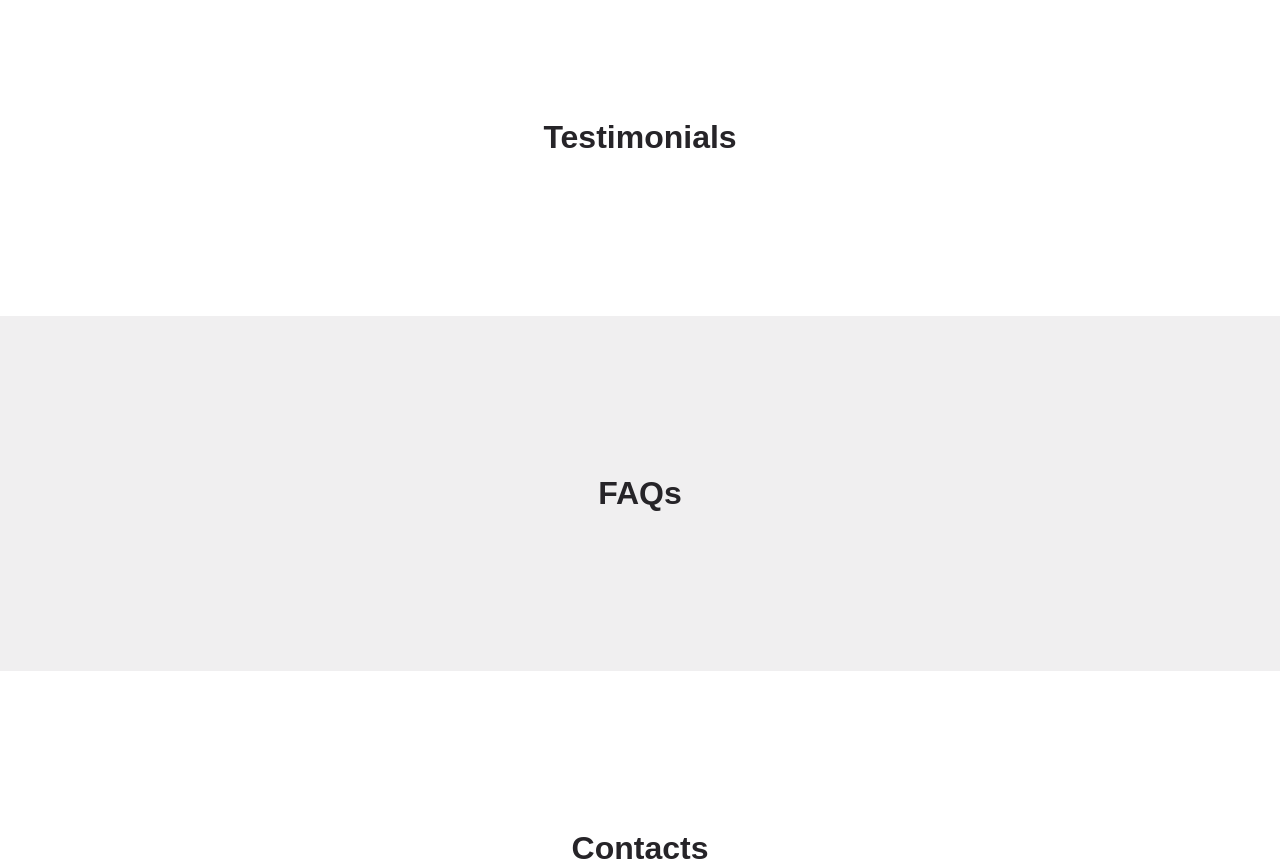
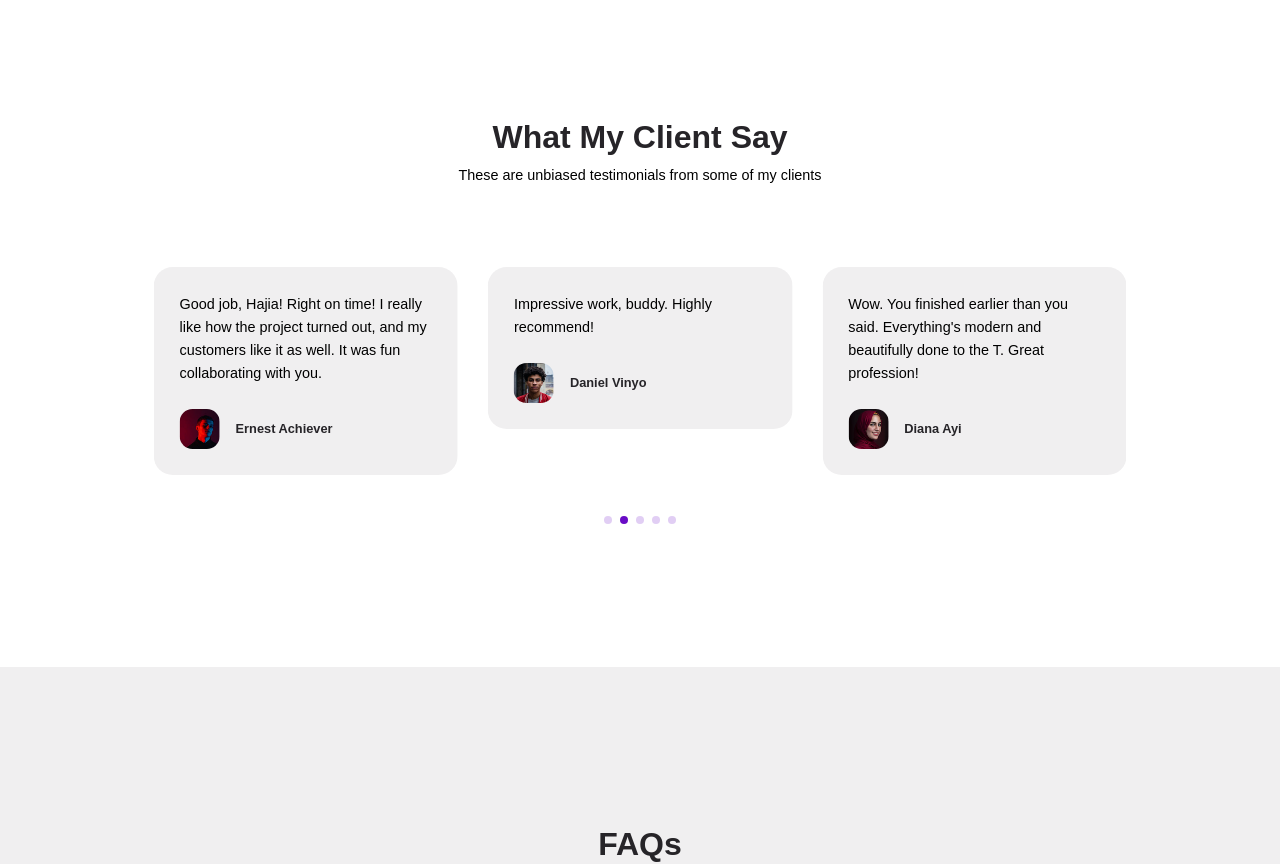
Before and after one commit to shashankdkte/portfolio-multi-theme, a React (Create React App) app: page / in a window 1280 px wide. Shown: the part 4480-5344 px from the top of the page. Built offline with nearby package versions, Linux system fonts and the light colour scheme.

Commit message:
Testimonials Section Added

```diff
--- a/package.json
+++ b/package.json
@@ -12,6 +12,7 @@
     "react-dom": "^18.2.0",
     "react-icons": "^4.12.0",
     "react-scripts": "5.0.1",
+    "swiper": "^11.0.5",
     "web-vitals": "^2.1.4"
   },
   "scripts": {
--- /dev/null
+++ b/src/components/testimonial/Testimonial.jsx
@@ -0,0 +1,22 @@
+import React from 'react'
+import Card from "../card/Card";
+
+const Testimonial = ({testimonial}) => {
+  return (
+    <Card className="light">
+      <p>{testimonial.quote}</p>
+      <div className="testimonial__client">
+        <div className="testimonial__client-avatar">
+          <img src={testimonial.avatar} alt="Avatar" />
+        </div>
+        <div className="testinmonial__client-details">
+          <h6>{testimonial.name}</h6>
+          <small>{Testimonial.profession}</small>
+        </div>
+      </div>
+    </Card>
+  )
+
+}
+
+export default Testimonial
--- a/src/sections/testimonials/Testimonials.jsx
+++ b/src/sections/testimonials/Testimonials.jsx
@@ -1,8 +1,45 @@
+import { Swiper, SwiperSlide } from "swiper/react";
+import { Autoplay, Pagination } from "swiper/modules";
+import "swiper/css";
+import "swiper/css/pagination";
+import "swiper/css/autoplay";
+// import required modules
+import testimonials from "./data";
+
 import './testimonials.css'
+import Testimonial from "../../components/testimonial/Testimonial";
+
 
 const Testimonials = () => {
   return (
-    <section id="testimonials"><h2>Testimonials</h2></section>
+    <section id="testimonials">
+      <h2>What My Client Say</h2>
+      <p>
+        These are unbiased testimonials from some of my clients
+      </p>
+      <div className="container">
+          <Swiper slidesPerView={1}
+        spaceBetween={30}
+        breakpoints={{
+          601: { slidesPerView: 2},
+          1025:{slidesPerView:3}
+          }}
+             pagination={{
+          clickable: true,
+        }}
+        modules={[Pagination, Autoplay]}
+        autoplay={true}
+        className="swiper"
+      >
+        {testimonials.map(testimonial => (
+          <SwiperSlide key={testimonial.id}>
+            <Testimonial testimonial={testimonial}/>
+          </SwiperSlide>
+        ))}
+      </Swiper>
+      </div>
+
+    </section>
   )
 }
 
--- /dev/null
+++ b/src/sections/testimonials/data.js
@@ -0,0 +1,64 @@
+import Avatar1 from '../../assets/avatar1.jpg'
+import Avatar2 from '../../assets/avatar2.jpg'
+import Avatar3 from '../../assets/avatar3.jpg'
+import Avatar4 from '../../assets/avatar4.jpg'
+import Avatar5 from '../../assets/avatar5.jpg'
+import Avatar6 from '../../assets/avatar6.jpg'
+import Avatar7 from '../../assets/avatar7.jpg'
+
+
+const data = [
+        {
+        id: 1,
+        quote: "It's truly amazing how you did exactly what I want with the little information I gave. You'll be my go-to developer from today. Highly recommend!",
+        avatar: Avatar1,
+        name: 'Nana Ama McBrown',
+        profession: 'Actress'
+        },
+        {
+        id: 2,
+        quote: "Good job, Hajia! Right on time! I really like how the project turned out, and my customers like it as well. It was fun collaborating with you.",
+        avatar: Avatar2,
+        name: 'Ernest Achiever',
+        profession: 'Web Developer'
+        },
+        {
+        id: 3,
+        quote: "Impressive work, buddy. Highly recommend!",
+        avatar: Avatar3,
+        name: 'Daniel Vinyo',
+        profession: 'Graphic Designer'
+        },
+        {
+        id: 4,
+        quote: "Wow. You finished earlier than you said. Everything's modern and beautifully done to the T. Great profession!",
+        avatar: Avatar4,
+        name: 'Diana Ayi',
+        profession: 'Singer'
+        },
+        {
+        id: 5,
+        quote: "I like how the app turned out. You are incredible, Hajia.",
+        avatar: Avatar5,
+        name: 'Vivian Mensah',
+        profession: 'Street Photographer'
+        },
+        {
+        id: 6,
+        quote: "Best developer in the world!",
+        avatar: Avatar6,
+        name: 'Hajia Bintu',
+        profession: 'Brand Influencer'
+        },
+        {
+        id: 7,
+        quote: "Keep doing great stuff, dear! Nicely executed!",
+        avatar: Avatar7,
+        name: 'Nicki Nyarko',
+        profession: 'Makeup Artist'
+        }
+    ]
+
+
+
+    export default data
--- a/src/sections/testimonials/testimonials.css
+++ b/src/sections/testimonials/testimonials.css
@@ -0,0 +1,35 @@
+#testimonials {
+    padding-bottom: 0;
+}
+.swiper {
+    height: fit-content;
+    padding-bottom: 12rem;
+    /* this paddint top is to give space for micro interaction on hover of swiper slide */
+    padding-top: 1rem;
+}
+.swiper-slide {
+    cursor: grab;
+}
+.testimonial__client {
+    display: flex;
+    align-items: center;
+    gap: 1rem;
+    margin-top: 1.5rem;
+}
+
+
+.testimonial__client-avatar {
+    width: 2.5rem;
+    aspect-ratio: 1/1;
+    border-radius: var(--border-radius-2);
+    overflow: hidden;
+    transition: var(--transition);
+}
+.swiper-pagination {
+    margin-bottom: 8rem;
+}
+
+
+.swiper-pagination-bullet {
+    background: var(--color-primary);
+}
```
Also changed, not shown: 1 other file (tests, documents, lock files or other folders).
